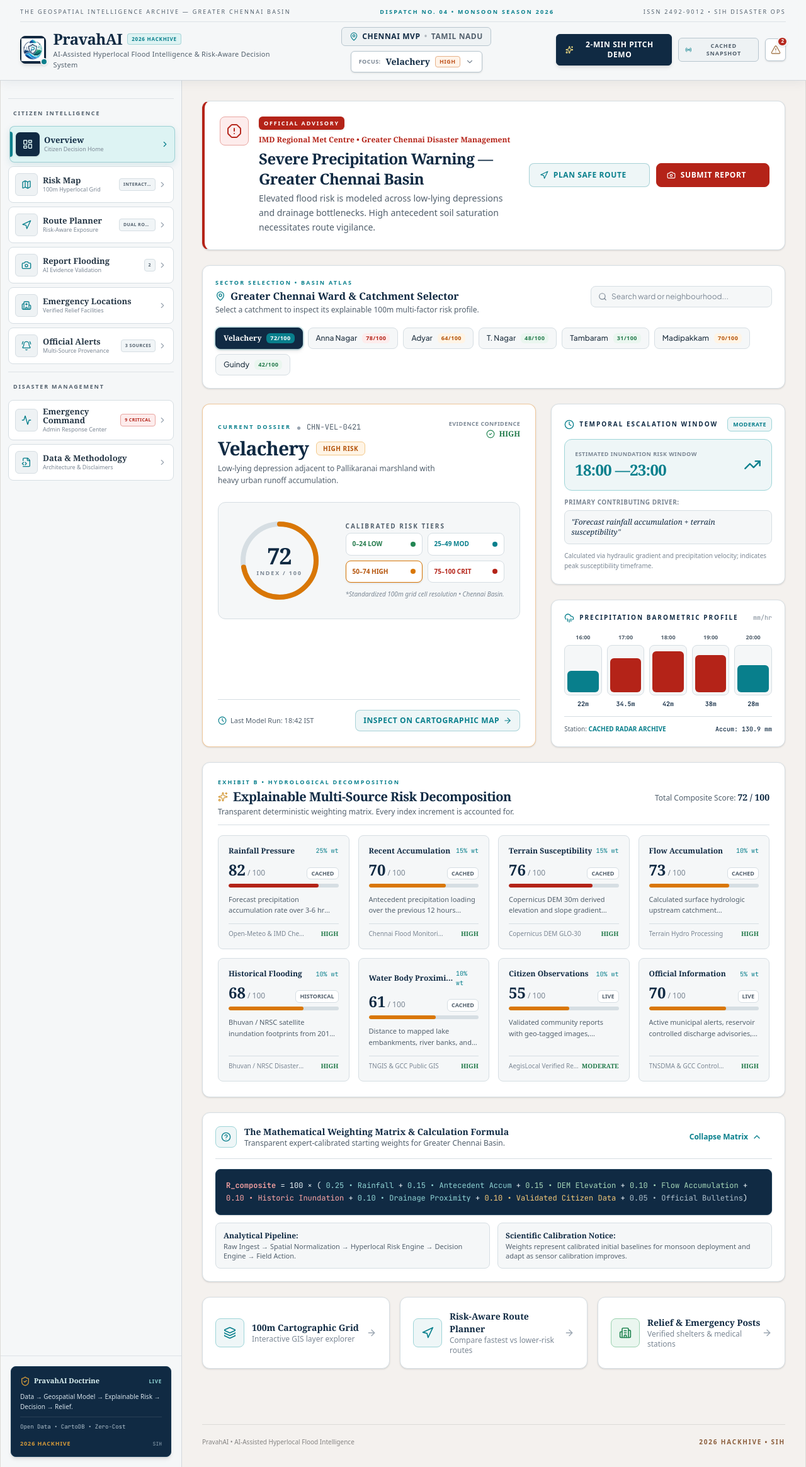
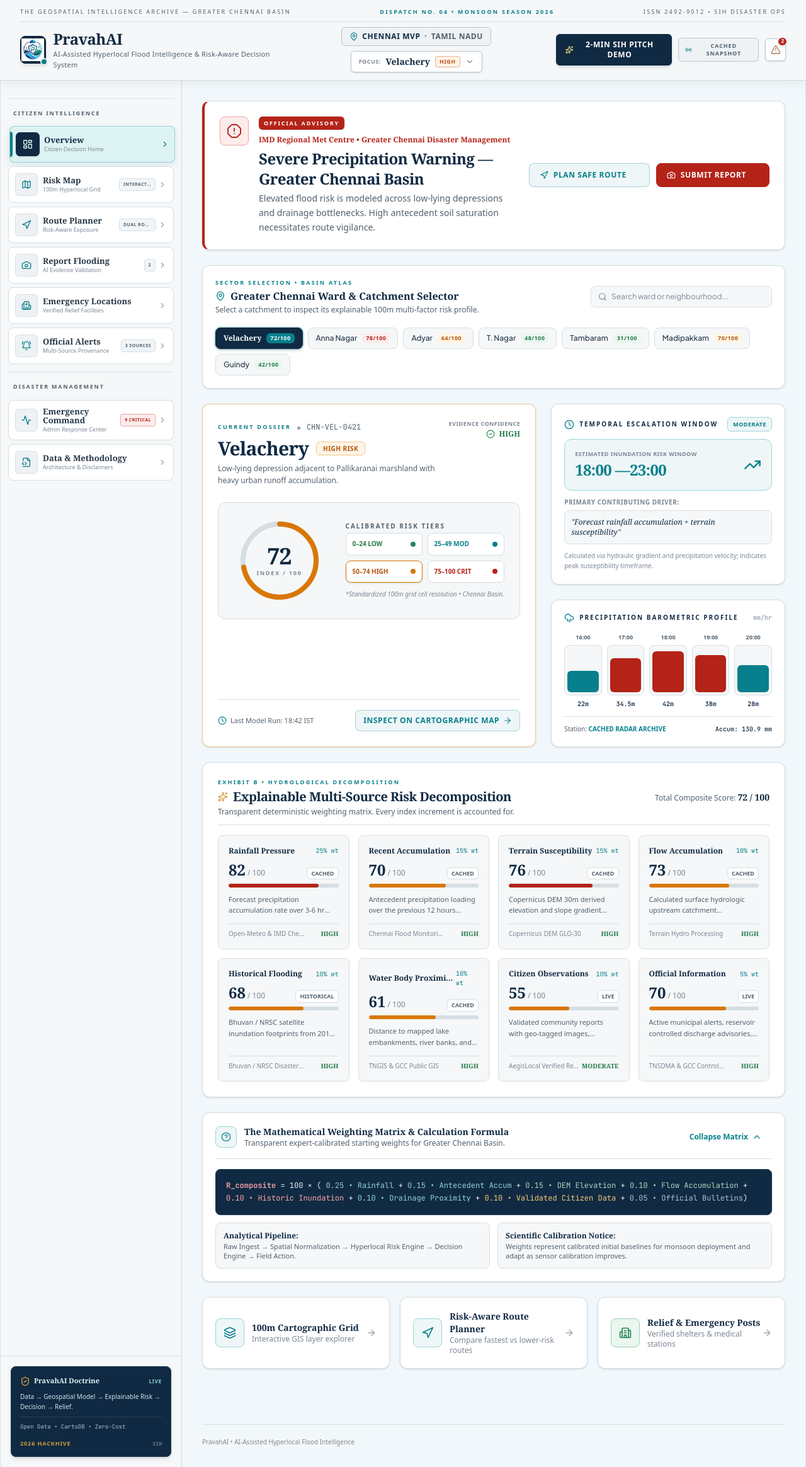
Before and after one commit to HackHive-2/PravahAI, a React (Vite) app: page / in a window 1280 px wide. Shown: the whole page at 63% size. Built offline with nearby package versions, Linux system fonts and the light colour scheme.

Commit message:
style: refine PravahAI interface theme and branding

```diff
--- a/src/App.tsx
+++ b/src/App.tsx
@@ -391,12 +391,12 @@ export function App() {
       className="
         min-h-screen
         w-full
-        bg-[#F4F1EE]
+        bg-[#F1F7FA]
         text-[#1A1A1A]
         flex
         flex-col
         font-['Plus_Jakarta_Sans',sans-serif]
-        selection:bg-[#A67C52]
+        selection:bg-[#087F8C]
         selection:text-white
         overflow-x-hidden
       "
@@ -463,7 +463,7 @@ export function App() {
           border-x
           border-[#1A1A1A]/10
 
-          bg-[#F4F1EE]
+          bg-[#F1F7FA]
 
           min-w-0
         "
@@ -481,7 +481,7 @@ export function App() {
 
             shrink-0
 
-            bg-[#F4F1EE]
+            bg-[#E7F1F5]
 
             border-b
             lg:border-b-0
@@ -514,7 +514,7 @@ export function App() {
             min-w-0
             w-full
 
-            bg-[#F4F1EE]
+            bg-[#F1F7FA]
 
             p-4
             sm:p-5
@@ -710,17 +710,6 @@ export function App() {
               PravahAI • AI-Assisted
               Hyperlocal Flood Intelligence
             </span>
-
-            <span
-              className="
-                font-bold
-                uppercase
-                tracking-[0.18em]
-                text-[#8B5E3C]
-              "
-            >
-              2026 HackHive • SIH
-            </span>
           </footer>
         </main>
       </div>
--- a/src/components/Header.tsx
+++ b/src/components/Header.tsx
@@ -234,32 +234,6 @@ export const Header: React.FC<HeaderProps> = ({
                   PravahAI
                 </span>
 
-                {/* HackHive badge */}
-                <span
-                  className="
-                    px-1.5
-                    py-0.5
-
-                    text-[8px]
-
-                    font-sans
-                    font-bold
-
-                    uppercase
-                    tracking-widest
-
-                    bg-[#DDF3F3]
-
-                    text-[#087F8C]
-
-                    border
-                    border-[#087F8C]/25
-
-                    rounded
-                  "
-                >
-                  2026 HackHive
-                </span>
 
               </div>
 
--- a/src/index.css
+++ b/src/index.css
@@ -16,10 +16,10 @@
     --pravah-teal-light: #DDF3F3;
 
    /* Backgrounds */
-    --pravah-background: #F5F7F8;
+--pravah-background: #F1F7FA;
 --pravah-surface: #FFFFFF;
-    --pravah-surface-soft: #EEF2F4;
-    --pravah-border: #D6DEE3;
+--pravah-surface-soft: #E7F1F5;
+--pravah-border: #C9D9E1;
 
     /* Text */
     --pravah-text: #17212B;
@@ -129,10 +129,11 @@
 
   .pravah-card {
   background: #FFFFFF;
-    border: 1px solid #D6DEE3;
+  border: 1px solid #C9D9E1;
+
   box-shadow:
     0 1px 2px rgba(16, 42, 67, 0.04),
-      0 4px 14px rgba(16, 42, 67, 0.04);
+    0 4px 14px rgba(16, 42, 67, 0.05);
 }
 
   .pravah-card-hover {
```
Lines whose indentation alone changed are shown as unchanged.
